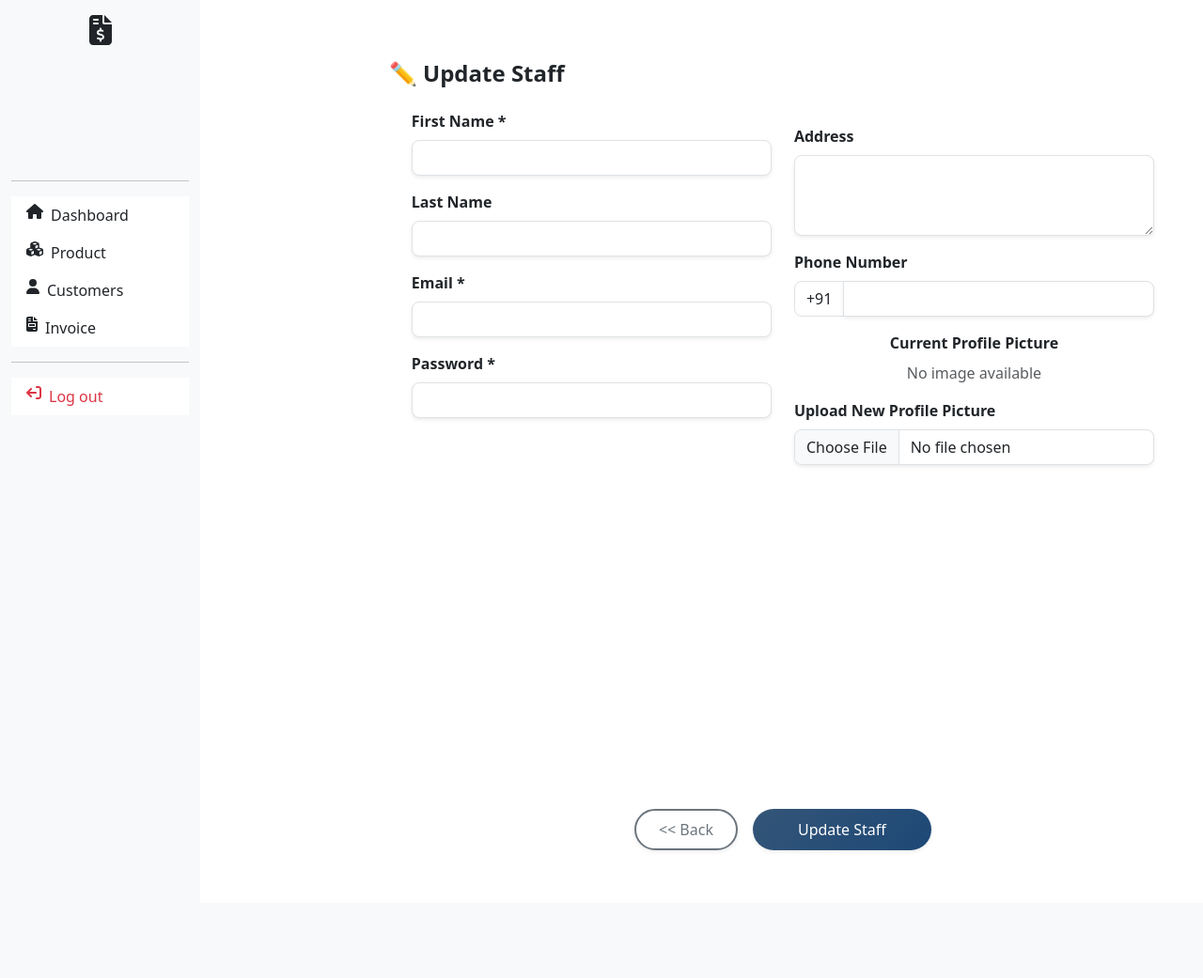
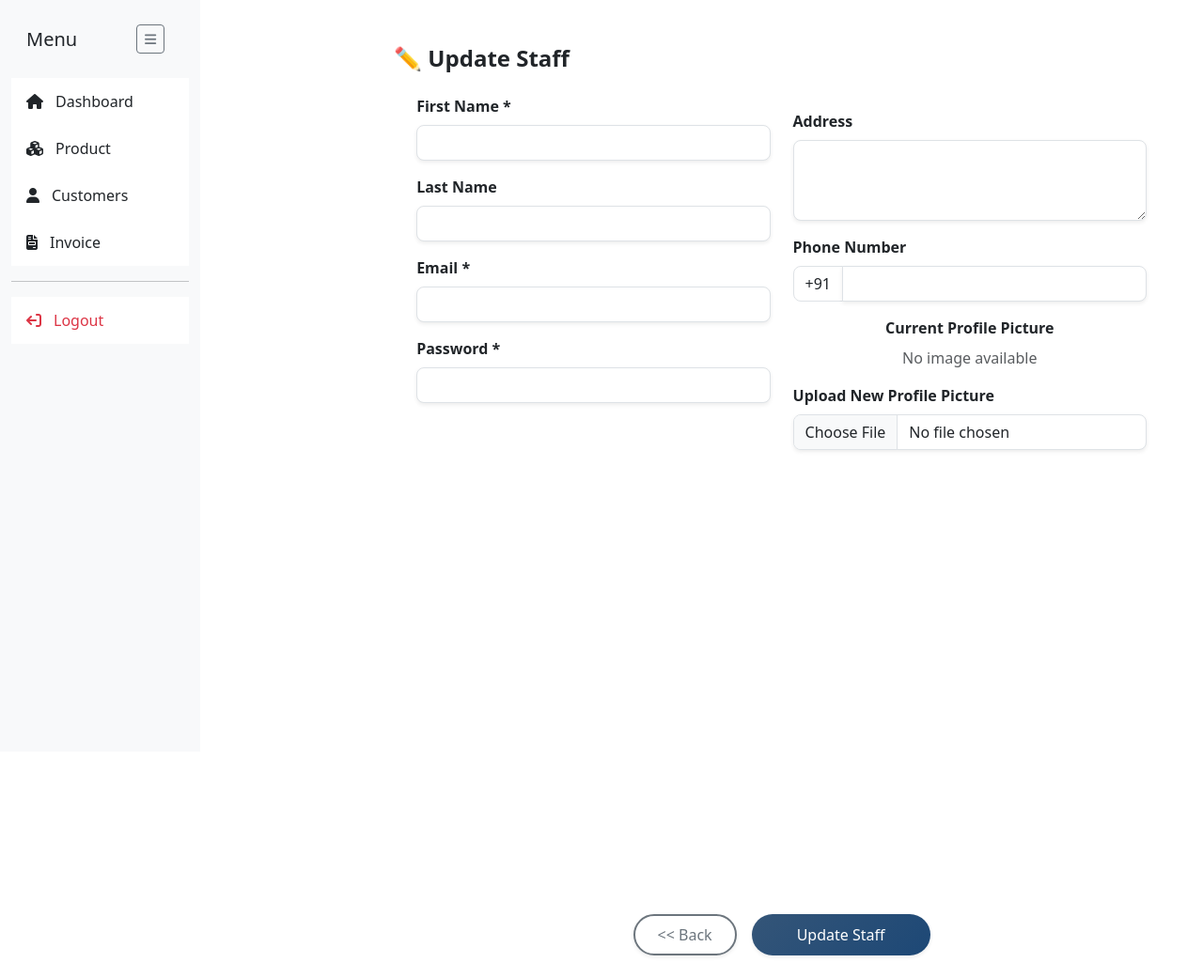
Before and after one commit to Asrifa-hassan/Billing-App, a Django app: template templates/update_staff.html in a window 1280 px wide. Shown: the whole page at 94% size. Before the commit the page ends 905 px from the top, so only its background shows below. Run offline with Django 3.2, Linux system fonts and the light colour scheme; the template is opened without the code that fills it, so the values that code supplies are empty; some libraries are stand-ins or nearby versions.

Commit message:
initial-commit

```diff
--- a/templates/navbar.html
+++ b/templates/navbar.html
@@ -1,74 +1,134 @@
 {% load static %}
+<!DOCTYPE html>
 <html lang="en">
 <head>
   <meta charset="UTF-8">
+  <title>{% block title %}{% endblock %}</title>
   <meta name="viewport" content="width=device-width, initial-scale=1.0">
-  <title>{% block title %}{% endblock %}</title>
-  <link rel="stylesheet" href="{% static 'css/index.css' %}">
+
+  <!-- Styles -->
   <link rel="stylesheet" href="{% static 'css/style.css' %}">
   <link href="https://cdn.jsdelivr.net/npm/bootstrap@5.3.5/dist/css/bootstrap.min.css" rel="stylesheet">
+  <link href="https://cdnjs.cloudflare.com/ajax/libs/font-awesome/6.7.2/css/all.min.css" rel="stylesheet">
   {% block link %}{% endblock %}
   {% block styles %}{% endblock %}
+
+  <style>
+    /* Sidebar */
+    #sidebar {
+      height: 100vh;
+      transition: width 0.3s;
+      background-color: #f8f9fa;
+    }
+
+    #sidebar.collapsed {
+      width: 70px !important;
+    }
+
+    #sidebar .list-group-item {
+      display: flex;
+      align-items: center;
+    }
+
+    #sidebar.collapsed .sidebar-text {
+      display: none;
+    }
+
+    #sidebar.collapsed .list-group-item {
+      justify-content: center;
+      text-align: center;
+      padding-left: 0;
+      padding-right: 0;
+    }
+
+    #sidebar.collapsed .list-group-item i {
+      margin: 0;
+    }
+
+    #sidebarToggle {
+      margin: 10px;
+    }
+
+    .content-area {
+      transition: margin-left 0.3s;
+    }
+
+    @media (max-width: 768px) {
+      #sidebar {
+        position: absolute;
+        z-index: 1030;
+      }
+
+      .content-area {
+        margin-left: 0 !important;
+      }
+    }
+  </style>
 </head>
 <body>
+
+<!-- Messages -->
 {% if messages %}
   {% for message in messages %}
-    <div class="alert-box container mt-2">
-      <div class="alert alert-{{ message.tags }} alert-dismissible fade show" role="alert">
-        {{ message }}
-        <button type="button" class="btn-close" data-bs-dismiss="alert" aria-label="Close"></button>
-      </div>
+    <div class="alert alert-{{ message.tags }} alert-dismissible fade show" role="alert">
+      {{ message }}
+      <button type="button" class="btn-close" data-bs-dismiss="alert"></button>
     </div>
   {% endfor %}
 {% endif %}
 
-<!-- Responsive layout -->
-<div class="dashboard-page container-fluid">
+<div class="container-fluid">
   <div class="row">
+
     <!-- Sidebar -->
-    <nav class="col-12 col-md-3 col-lg-2 bg-light sidebar py-3">
-      <div class="main-icon text-center mb-3">
-        <i class="fa-solid fa-file-invoice-dollar fa-2x"></i>
+    <nav id="sidebar" class="col-md-3 col-lg-2 d-md-block bg-light sidebar collapse show">
+      <div class="d-flex justify-content-between align-items-center px-3 pt-3">
+        <h5 class="mb-0 sidebar-text">Menu</h5>
+        <button id="sidebarToggle" class="btn btn-sm btn-outline-secondary d-none d-md-inline">
+          <i class="fa fa-bars"></i>
+        </button>
       </div>
-      <hr>
-      <ul class="nav flex-column list-group list-group-flush">
-        <a href="{% url 'dashboard' %}" class="list-group-item"><i class="fa-solid fa-house me-2"></i> Dashboard</a>
+      <ul class="nav flex-column list-group list-group-flush mt-3">
+        <a href="{% url 'dashboard' %}" class="list-group-item"><i class="fa-solid fa-house me-2"></i><span class="sidebar-text">Dashboard</span></a>
         {% if user.is_superuser %}
-          <a href="{% url 'staff' %}" class="list-group-item"><i class="fa-solid fa-user-tie me-2"></i> Staff</a>
+          <a href="{% url 'staff' %}" class="list-group-item"><i class="fa-solid fa-user-tie me-2"></i><span class="sidebar-text">Staff</span></a>
         {% endif %}
-        <a href="{% url 'products_list' %}" class="list-group-item"><i class="fa-solid fa-cubes me-2"></i> Product</a>
-        <a href="{% url 'customers' %}" class="list-group-item"><i class="fa-solid fa-user me-2"></i> Customers</a>
-        <a href="{% url 'invoices' %}" class="list-group-item"><i class="fa-solid fa-file-invoice me-2"></i> Invoice</a>
+        <a href="{% url 'products_list' %}" class="list-group-item"><i class="fa-solid fa-cubes me-2"></i><span class="sidebar-text">Product</span></a>
+        <a href="{% url 'customers' %}" class="list-group-item"><i class="fa-solid fa-user me-2"></i><span class="sidebar-text">Customers</span></a>
+        <a href="{% url 'invoices' %}" class="list-group-item"><i class="fa-solid fa-file-invoice me-2"></i><span class="sidebar-text">Invoice</span></a>
         <hr>
-        <a class="list-group-item text-danger" href="{% url 'logout_page' %}">
-          <i class="fa-solid fa-arrow-right-from-bracket fa-flip-horizontal me-2"></i> Log out
-        </a>
+        <a href="{% url 'logout_page' %}" class="list-group-item text-danger"><i class="fa-solid fa-arrow-right-from-bracket fa-flip-horizontal me-2"></i><span class="sidebar-text">Logout</span></a>
       </ul>
     </nav>
 
-    <!-- Main Content -->
-    <main class="col-12 col-md-9 col-lg-10 px-3 py-3">
+    <!-- Main content -->
+    <main class="col-md-9 ms-sm-auto col-lg-10 px-md-4 content-area">
       {% block content %}
       {% endblock %}
     </main>
+
   </div>
 </div>
 
-{% block script %}{% endblock %}
+<!-- Scripts -->
+<script src="https://cdn.jsdelivr.net/npm/bootstrap@5.3.7/dist/js/bootstrap.bundle.min.js"></script>
+<script>
+  document.addEventListener("DOMContentLoaded", function () {
+    const sidebar = document.getElementById("sidebar");
+    const toggleBtn = document.getElementById("sidebarToggle");
 
-<script>
-  setTimeout(function () {
-    document.querySelectorAll('.alert').forEach(alert => {
-      let bsAlert = new bootstrap.Alert(alert);
-      bsAlert.close();
+    toggleBtn.addEventListener("click", () => {
+      sidebar.classList.toggle("collapsed");
     });
-  }, 2000);
+
+    // Auto close alerts after 2 seconds
+    setTimeout(() => {
+      const alerts = document.querySelectorAll('.alert');
+      alerts.forEach(alert => new bootstrap.Alert(alert).close());
+    }, 2000);
+  });
 </script>
 
-<script src="https://cdn.jsdelivr.net/npm/bootstrap@5.3.7/dist/js/bootstrap.bundle.min.js"></script>
-<script src="https://cdnjs.cloudflare.com/ajax/libs/font-awesome/6.7.2/js/all.min.js"></script>
-<script src="https://code.jquery.com/jquery-3.5.1.slim.min.js"></script>
-<script src="https://cdn.jsdelivr.net/npm/popper.js@1.16.1/dist/umd/popper.min.js"></script>
-<script src="https://stackpath.bootstrapcdn.com/bootstrap/4.5.2/js/bootstrap.min.js"></script>
+{% block script %}{% endblock %}
 </body>
 </html>
--- a/templates/update_staff.html
+++ b/templates/update_staff.html
@@ -56,7 +56,7 @@
                   </div>
                 </div>
              </div>
-             <div class="text-center mt-4 d-flex justify-content-center gap-3" style="margin-top: -3.5rem !important;">
+             <div class="text-center mt-4 d-flex justify-content-center gap-3" style="margin-top: 4.5rem !important;">
                 <a href="{% url 'staff' %}"
                    class="btn btn-outline-secondary px-4 py-2 rounded-pill shadow-sm border-2">
                    << Back
```
